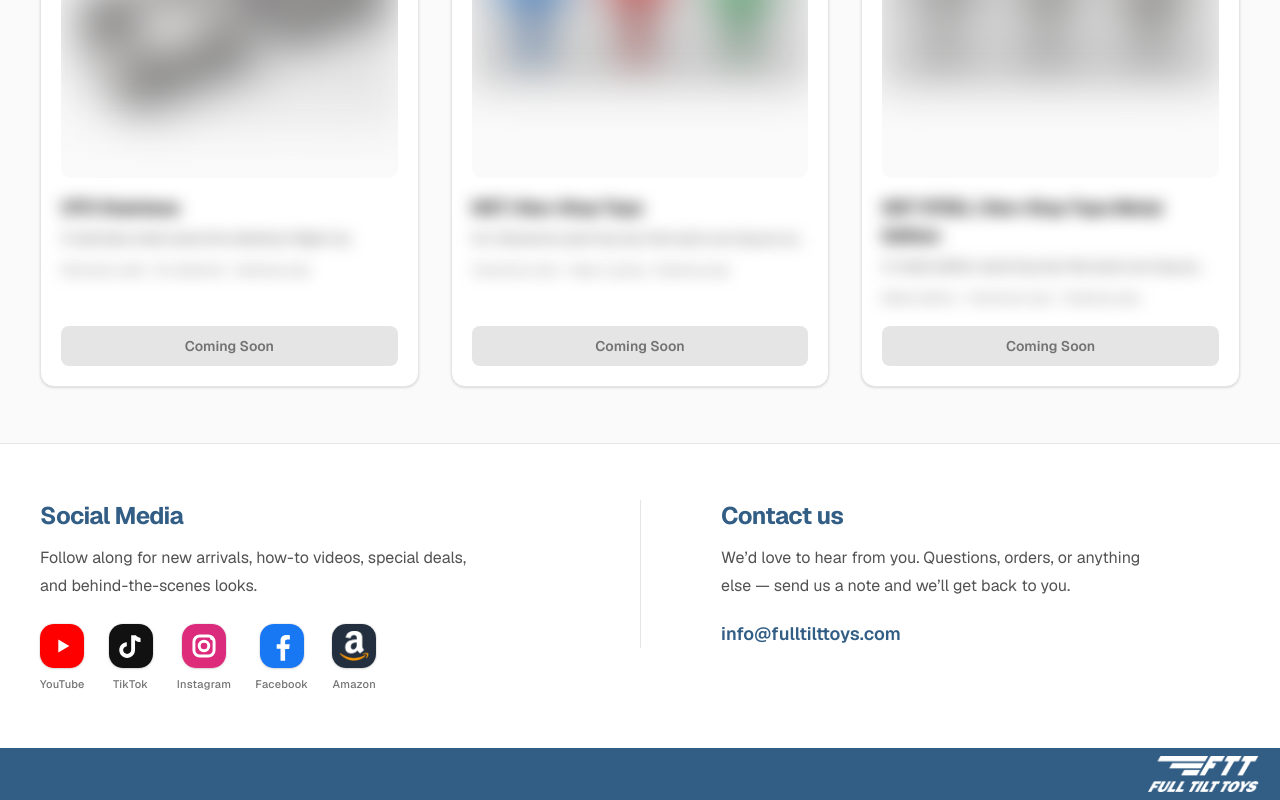
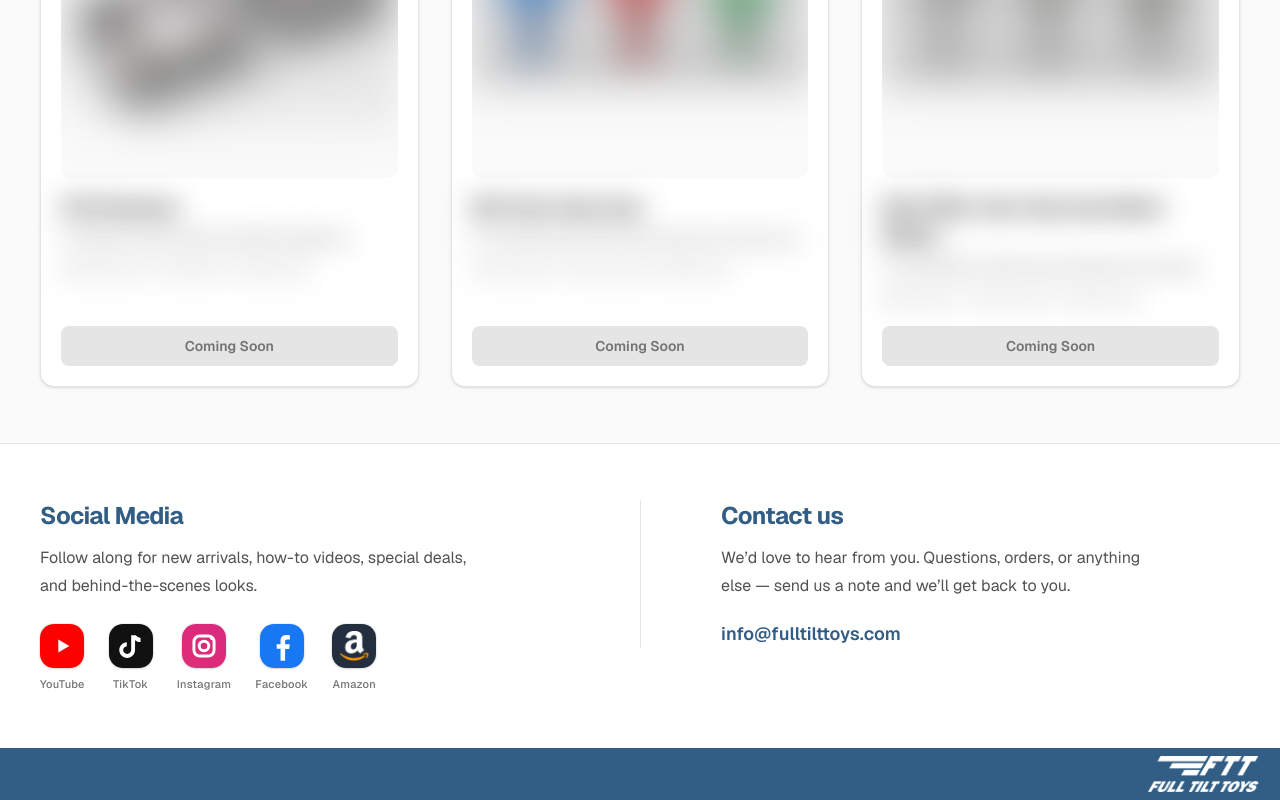
Before and after one commit to FullTiltToys/FullTiltToys.com, a Next.js app: page / in a window 1280 px wide. Shown: the part 1573-2373 px from the top of the page. Built offline with nearby package versions, Linux system fonts and the light colour scheme; a web font is replaced by a local one.

Commit message:
Make Coming Soon teaser text unreadable

```diff
--- a/src/app/teaser.css
+++ b/src/app/teaser.css
@@ -5,8 +5,9 @@
   user-select: none;
 }
 
-.product-teaser .product-teaser-copy {
-  filter: blur(8px);
+.product-teaser .product-teaser-copy,
+.product-teaser-copy {
+  filter: blur(14px);
   pointer-events: none;
   user-select: none;
 }
```
